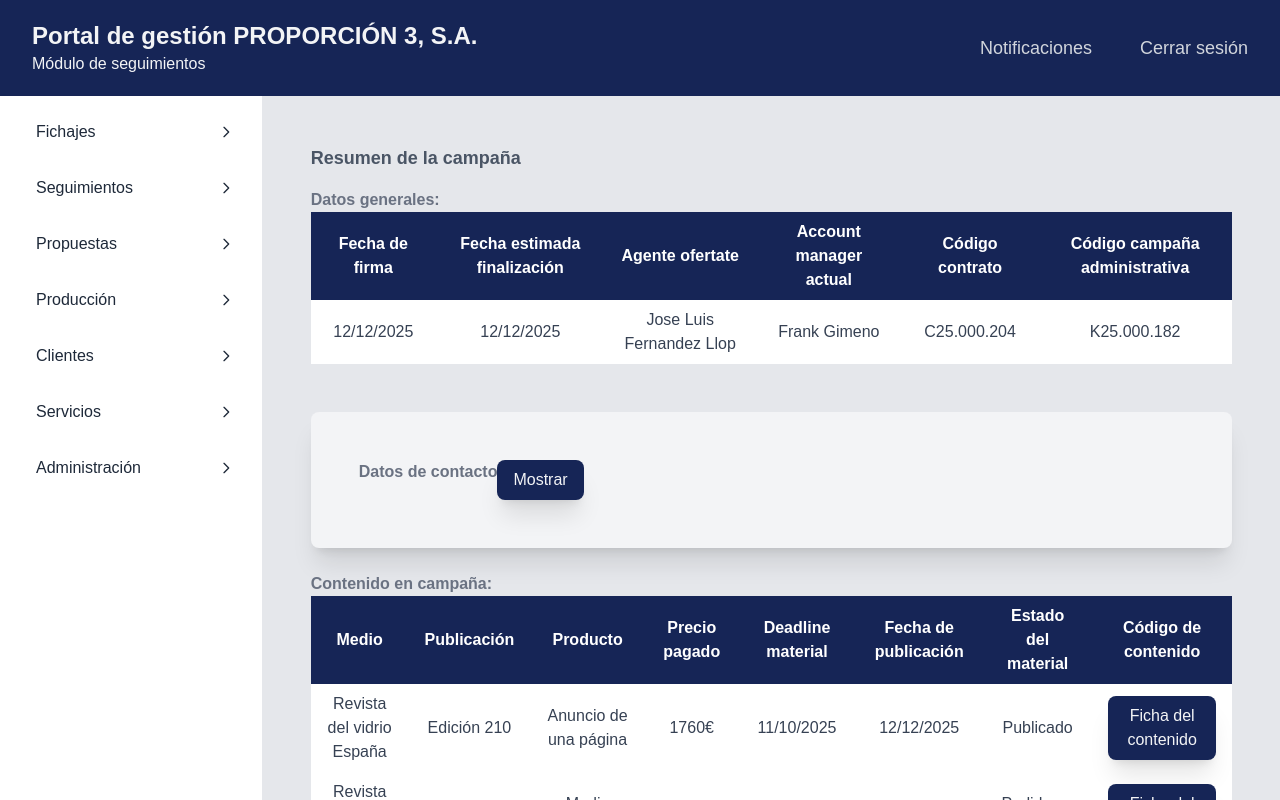
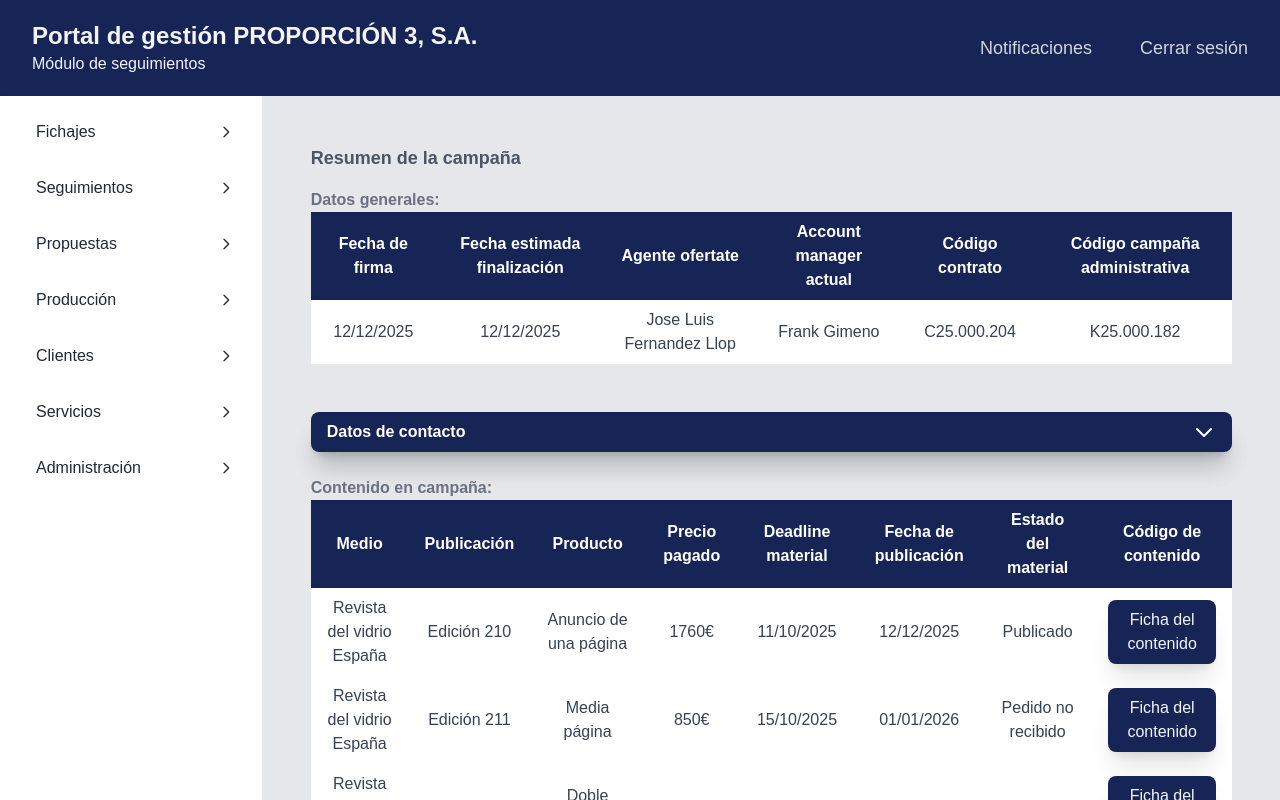
Before and after one commit to frankgimeno3/fichajesp3, a Next.js app: page /dashboard/seguimientos/campanas/resumen in a window 1280 px wide. Shown: the top 800 px of the page. Built offline with nearby package versions, Linux system fonts and the light colour scheme; no server answers; what aws-amplify would draw is missing.

Commit message:
transformo los datos de contacto en desplegable

```diff
--- a/src/app/dashboard/seguimientos/campanas/resumen/page.tsx
+++ b/src/app/dashboard/seguimientos/campanas/resumen/page.tsx
@@ -53,15 +53,24 @@ const ResumenCampana: FC = () => {
             <p className="font-bold text-gray-500">Datos generales:</p>
             <TablaDatosGenerales />
 
-            <div className='flex flex-col bg-gray-100 rounded-lg shadow-xl mt-12 p-12'>
-                <div className='flex flex-row'>
-                    <p className="font-bold text-gray-500">Datos de contacto</p>
-                    <button className="bg-blue-950 text-gray-100 p-2 px-4 rounded-lg shadow-xl cursor-pointer hover:bg-blue-900"
-                        onClick={() => handleTogleDatosContactoShown()} >
-                        Mostrar
-                    </button>
+            <div className='flex flex-col bg-gray-100 rounded-lg shadow-xl mt-12 '>
+                <div className='flex flex-row items-center justify-between bg-blue-950 text-white p-2 px-4 rounded-lg shadow-xl cursor-pointer hover:bg-blue-900'
+                    onClick={handleTogleDatosContactoShown}>
+                    <p className="font-bold">Datos de contacto</p>
+                    <div className="ml-2">
+                        {isDatosContactoShown ? (
+                            <svg xmlns="http://www.w3.org/2000/svg" className="h-6 w-6 text-white" fill="none" viewBox="0 0 24 24" stroke="currentColor">
+                                <path strokeLinecap="round" strokeLinejoin="round" strokeWidth={2} d="M5 15l7-7 7 7" />
+                            </svg>
+                        ) : (
+                            <svg xmlns="http://www.w3.org/2000/svg" className="h-6 w-6 text-white" fill="none" viewBox="0 0 24 24" stroke="currentColor">
+                                <path strokeLinecap="round" strokeLinejoin="round" strokeWidth={2} d="M19 9l-7 7-7-7" />
+                            </svg>
+                        )}
+                    </div>
                 </div>
-                {isDatosContactoShown == true && <div className=''>
+
+                {isDatosContactoShown == true && <div className='px-12 bg-gray-100 pb-12'>
                     <p className="font-bold text-gray-500 mt-6">Datos de la empresa anunciante:</p>
                     <TablaDatosAnunciante empresaAnunciante={empresaAnunciante} />
 
@@ -72,13 +81,13 @@ const ResumenCampana: FC = () => {
                     <TablaDatosGestion empresaGestion={empresaGestion} />
                 </div>}
             </div>
-                <p className="font-bold text-gray-500 mt-6">Contenido en campaña:</p>
-                    <TablaContenidoCampaña />
+            <p className="font-bold text-gray-500 mt-6">Contenido en campaña:</p>
+            <TablaContenidoCampaña />
 
-                        <p className="font-bold text-gray-500 mt-6">Datos de pago:</p>
-                        <TablaDatosPago />
-                                                <p className="font-bold text-gray-500 mt-6">Otros datos en factura:</p>
-                                                <OtrosDatosEnFacturaProps/>
+            <p className="font-bold text-gray-500 mt-6">Datos de pago:</p>
+            <TablaDatosPago />
+            <p className="font-bold text-gray-500 mt-6">Otros datos en factura:</p>
+            <OtrosDatosEnFacturaProps />
 
         </div>
     );
```
